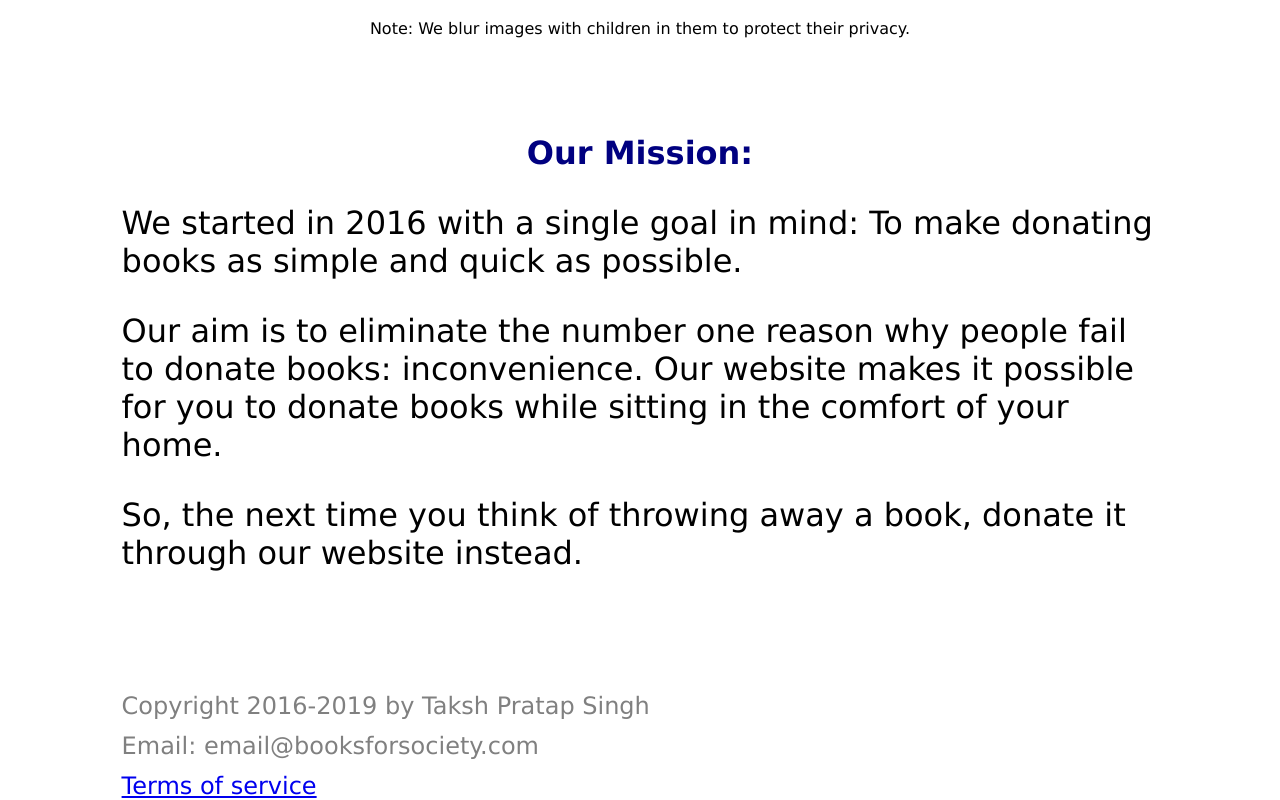
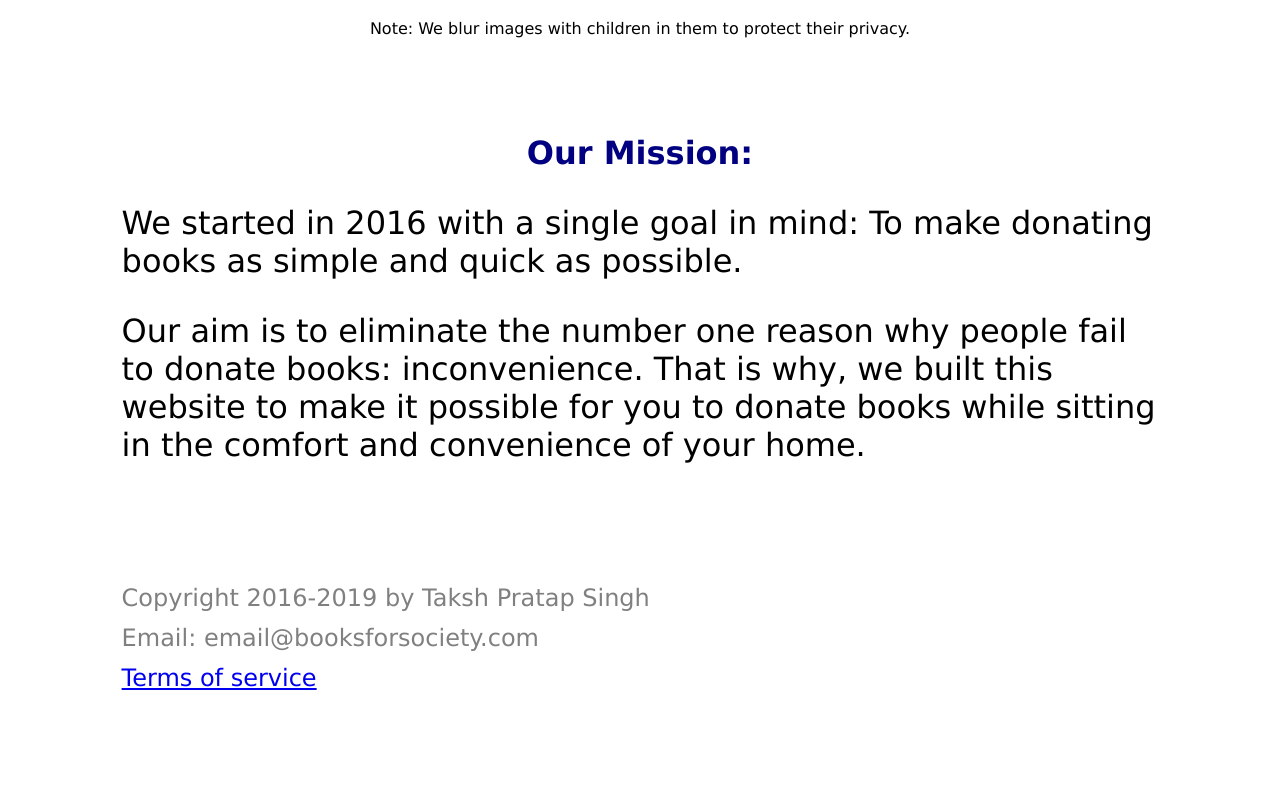
Before and after one commit to TakshPSingh/booksforsociety.com, a website: page public/index.html in a window 1280 px wide. Shown: the part 1451-2251 px from the top of the page. After the commit the page ends 2143 px from the top, so only its background shows below. Drawn offline with nearby package versions, Linux system fonts and the light colour scheme.

Commit message:
Modified mission

```diff
--- a/public/index.html
+++ b/public/index.html
@@ -77,11 +77,7 @@
 
 				<p class="missionText">
 					Our aim is to eliminate the number one reason why people fail to donate books: inconvenience.
-					Our website makes it possible for you to donate books while sitting in the comfort of your home.
-				</p>
-
-				<p class="missionText">
-					So, the next time you think of throwing away a book, donate it through our website instead.
+					That is why, we built this website to make it possible for you to donate books while sitting in the comfort and convenience of your home.
 				</p>
 			</div>
 		</div>
```
